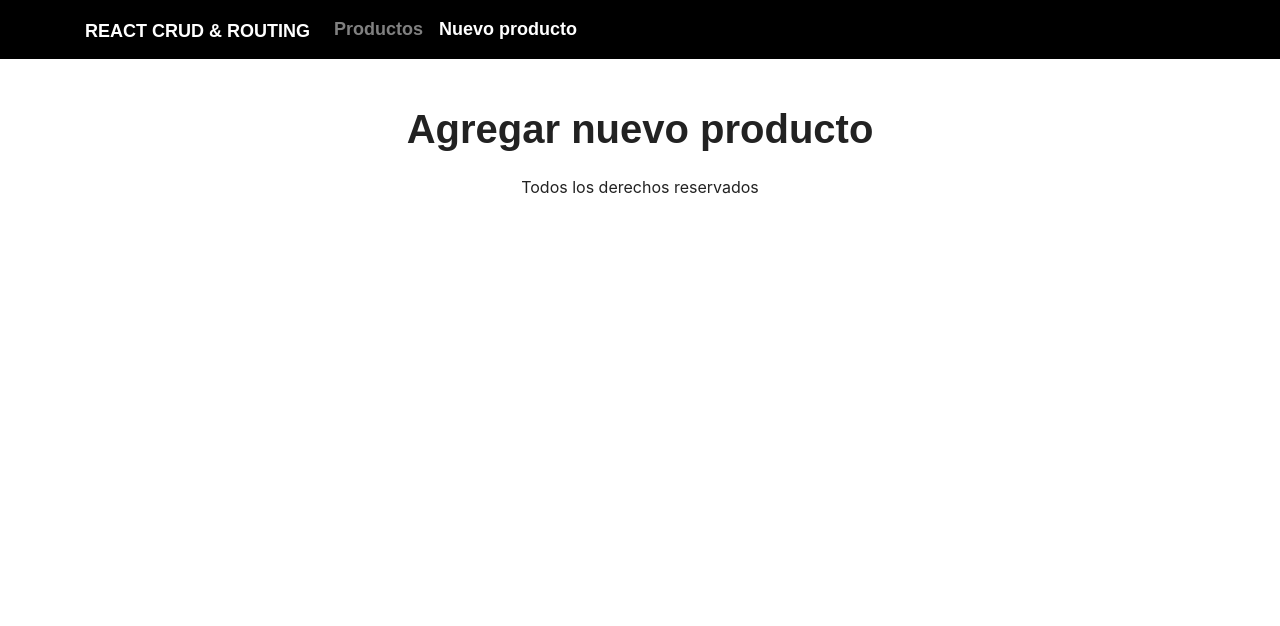
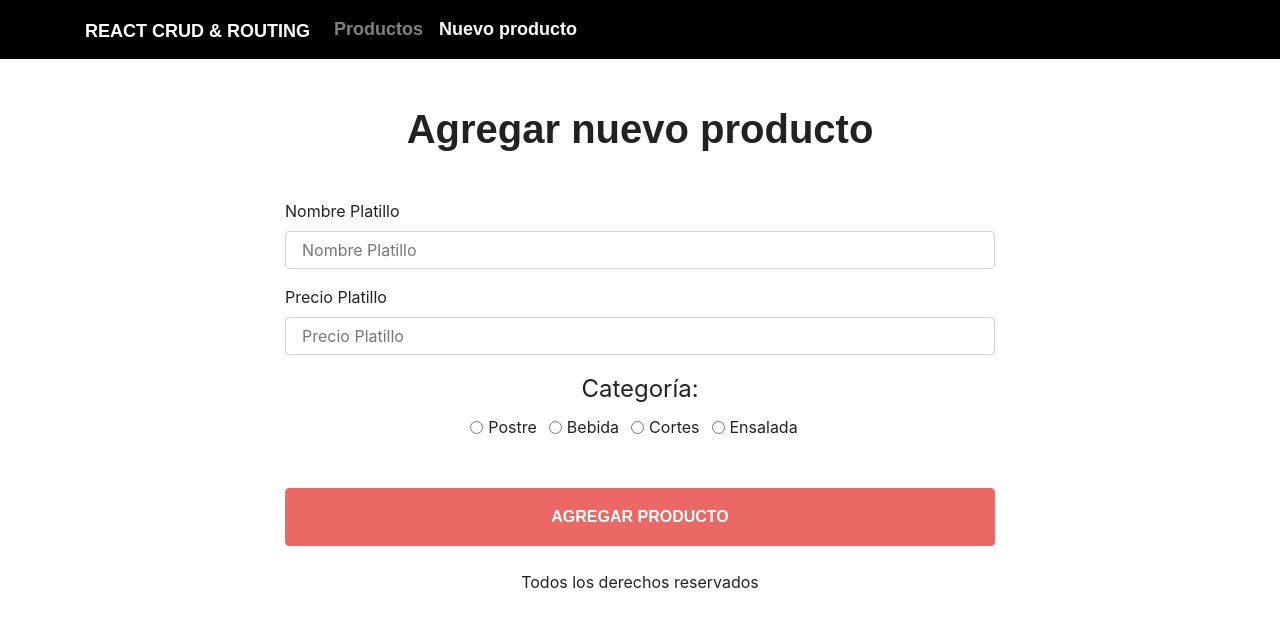
Before and after one commit to leotangram/products-json-server, a React (Create React App) app: page /new-product in a window 1280 px wide. Shown: the top 626 px of the page. Built offline with nearby package versions, Linux system fonts and the light colour scheme; data requests are answered from the project's data file; a web font is replaced by a local one.

Commit message:
Validate form.

```diff
--- a/src/components/AddProduct.js
+++ b/src/components/AddProduct.js
@@ -1,7 +1,109 @@
-import React from 'react'
+import React, { useState } from 'react'
+import Error from './Error'
 
 function AddProduct() {
-  return <h1 className="text-center">Agregar nuevo producto</h1>
+  // States
+  const [saurceName, setSaurceName] = useState('')
+  const [saurcePrice, setSaurcePrice] = useState('')
+  const [category, setCategory] = useState('')
+  const [error, setError] = useState(false)
+
+  const readRadioValue = e => {
+    setCategory(e.target.value)
+  }
+
+  const addProduct = e => {
+    e.preventDefault()
+    if (saurceName === '' || saurcePrice === '' || category === '') {
+      setError(true)
+      return
+    }
+    setError(false)
+
+    // Crear el nuevo producto
+  }
+
+  return (
+    <div className="col-md-8 mx-auto ">
+      <h1 className="text-center">Agregar nuevo producto</h1>
+      {error ? <Error message="Todos los campos son obligatorios" /> : null}
+      <form className="mt-5" onSubmit={addProduct}>
+        <div className="form-group">
+          <label>Nombre Platillo</label>
+          <input
+            type="text"
+            className="form-control"
+            name="name"
+            placeholder="Nombre Platillo"
+            onChange={e => setSaurceName(e.target.value)}
+          />
+        </div>
+
+        <div className="form-group">
+          <label>Precio Platillo</label>
+          <input
+            type="number"
+            className="form-control"
+            name="price"
+            placeholder="Precio Platillo"
+            onChange={e => setSaurcePrice(e.target.value)}
+          />
+        </div>
+
+        <legend className="text-center">Categoría:</legend>
+        <div className="text-center">
+          <div className="form-check form-check-inline">
+            <input
+              className="form-check-input"
+              type="radio"
+              name="category"
+              value="postre"
+              onChange={readRadioValue}
+            />
+            <label className="form-check-label">Postre</label>
+          </div>
+          <div className="form-check form-check-inline">
+            <input
+              className="form-check-input"
+              type="radio"
+              name="category"
+              value="bebida"
+              onChange={readRadioValue}
+            />
+            <label className="form-check-label">Bebida</label>
+          </div>
+
+          <div className="form-check form-check-inline">
+            <input
+              className="form-check-input"
+              type="radio"
+              name="category"
+              value="cortes"
+              onChange={readRadioValue}
+            />
+            <label className="form-check-label">Cortes</label>
+          </div>
+
+          <div className="form-check form-check-inline">
+            <input
+              className="form-check-input"
+              type="radio"
+              name="category"
+              value="ensalada"
+              onChange={readRadioValue}
+            />
+            <label className="form-check-label">Ensalada</label>
+          </div>
+        </div>
+
+        <input
+          type="submit"
+          className="font-weight-bold text-uppercase mt-5 btn btn-primary btn-block py-3"
+          value="Agregar Producto"
+        />
+      </form>
+    </div>
+  )
 }
 
 export default AddProduct
--- /dev/null
+++ b/src/components/Error.js
@@ -0,0 +1,9 @@
+import React from 'react'
+
+const Error = ({ message }) => (
+  <p className="aler alert-danger p3 my-5 text-center text-uppercase font-weight-bold">
+    {message}
+  </p>
+)
+
+export default Error
```
